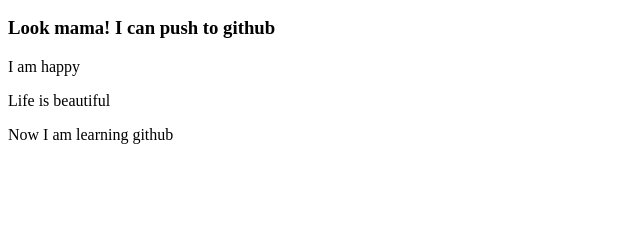
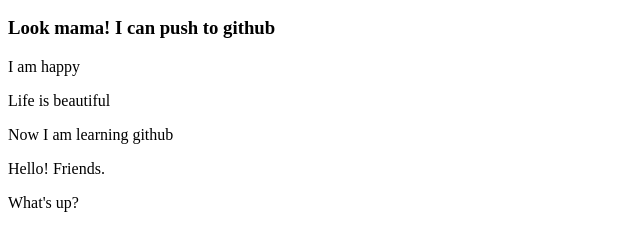
Before and after one commit to saidarahman26/my-first-website, a plain HTML site: page index.html in a window 1280 px wide. Shown: the part 110-360 px from the top of the page, without its empty margins (0-640 px from the left). Drawn offline with Linux system fonts and the light colour scheme.

Commit message:
live website

```diff
--- a/index.html
+++ b/index.html
@@ -13,6 +13,8 @@
     <p> I am happy</p>
     <p> Life is beautiful</p>
     <p> Now I am learning github</p>
+    <p> Hello! Friends. </p>
+    <p>What's up?</p>
 
 </body>
 </html>
```
